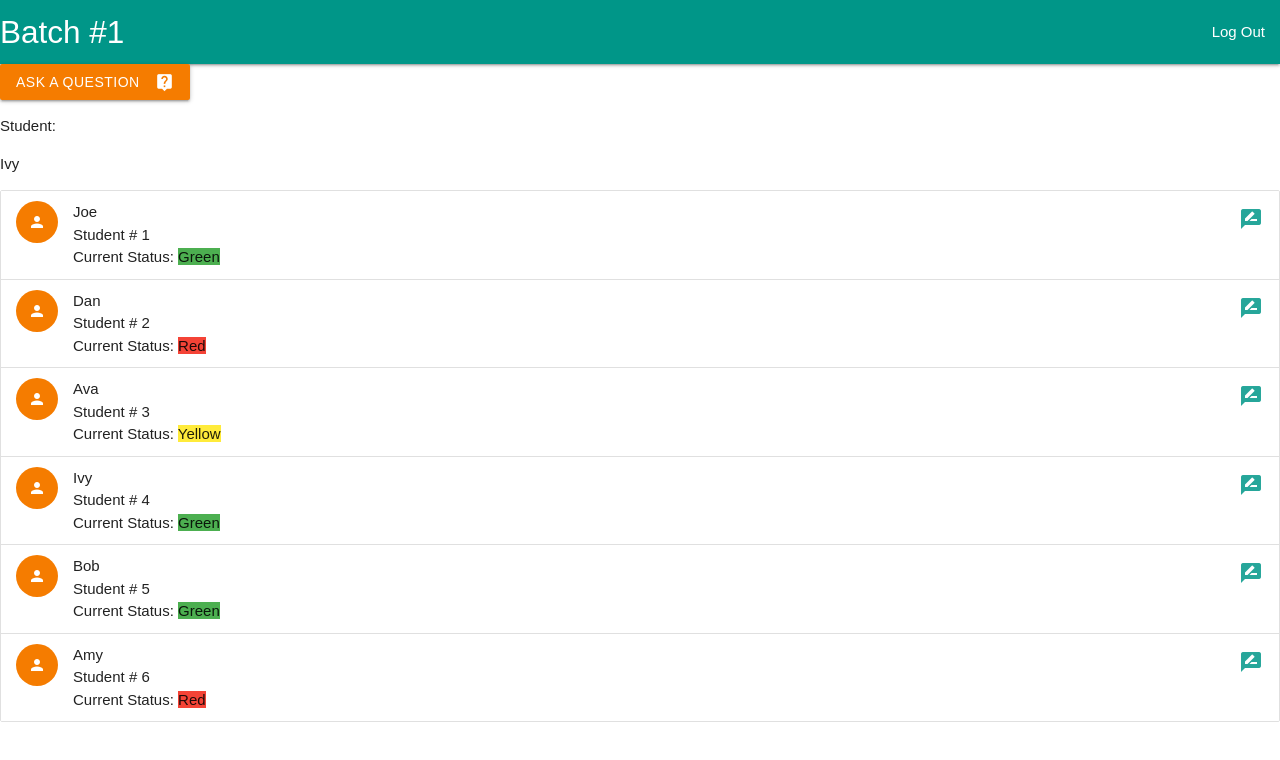
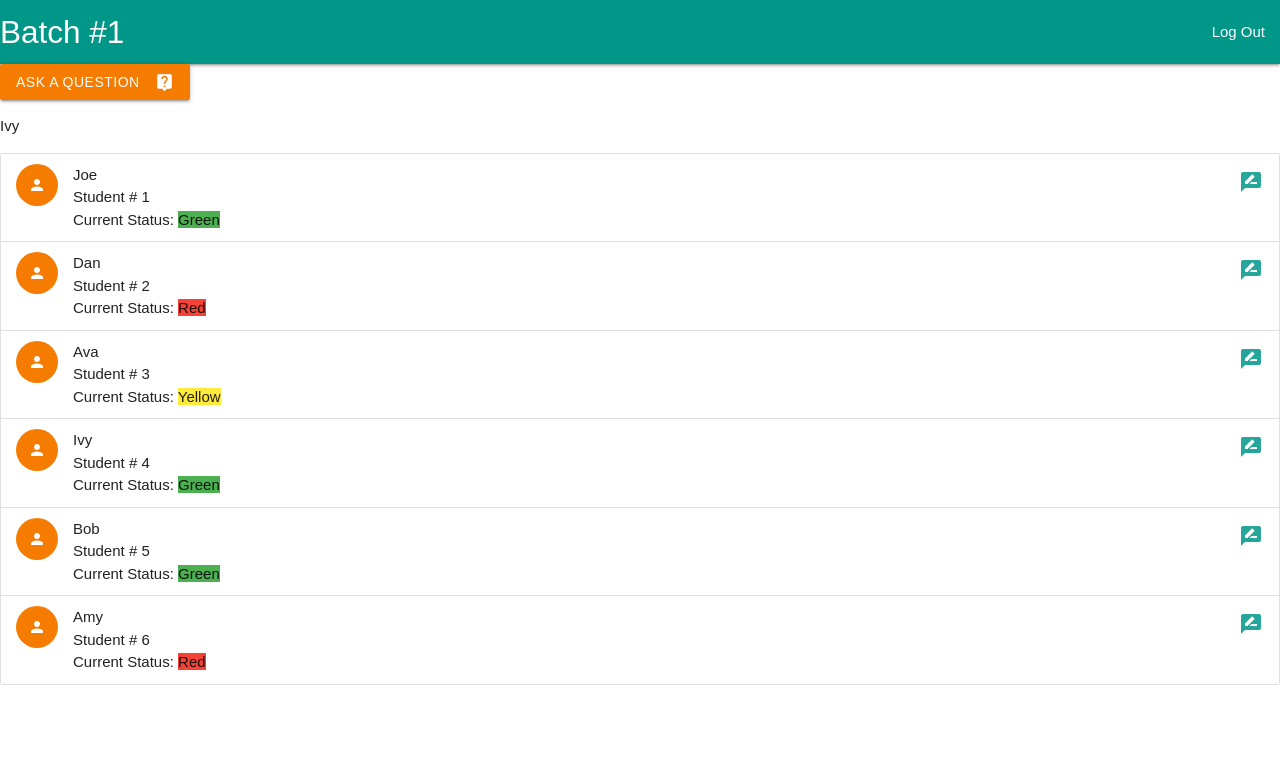
Before and after one commit to bportheine/Teachers_Evaluation_Front-End, a React (Create React App) app in the folder teacher_evalualtion_react/: page /batch in a window 1280 px wide. Shown: the top 760 px of the page. Built offline with nearby package versions, Linux system fonts and the light colour scheme.

Commit message:
before review

```diff
--- a/teacher_evalualtion_react/src/containers/Batch.js
+++ b/teacher_evalualtion_react/src/containers/Batch.js
@@ -96,22 +96,23 @@
   ]
 }
 
+//Organize students into color arrays
 const Students_Green = batch.students.filter( s => s.evaluations[0].color === 'Green')
   console.log(Students_Green)
-
 const Students_Yellow = batch.students.filter( s => s.evaluations[0].color === 'Yellow')
   console.log(Students_Yellow)
-
 const Students_Red = batch.students.filter( s => s.evaluations[0].color === 'Red')
   console.log(Students_Red)
 
+//Random variable to choose color array
 const Rand = Math.random()
   console.log(Rand)
-
+//Random variable to choose which student in array
 const getRandomInt = (min, max) => {
     return Math.floor(Math.random() * (max - min) + min);
 }
 
+//Algorithm in Action
 const Algorithm = (r) => {
   if(r <= 0.53){
     return (Students_Red[getRandomInt(0, Students_Red.length)].name)
@@ -155,8 +156,10 @@
     return (
       <div>
         <Nav content="Batch #1"/>
-        <RandomButton />
+        <div>
+          <a onClick={this.handleClick} class="orange darken-2 waves-effect waves-light btn"><i class="material-icons right">live_help</i>Ask a Question</a>
           <p>{Algorithm(Rand)}</p>
+        </div>
         <ul class="collection">
           {batch.students.map(s =>
           <li class="collection-item avatar">
--- a/teacher_evalualtion_react/src/containers/Login.js
+++ b/teacher_evalualtion_react/src/containers/Login.js
@@ -24,6 +24,9 @@
               <label for="password">Password</label>
             </div>
           </div>
+          <button href="localhost:3000/batchlist" class="btn waves-effect waves-light" type="submit" name="action">Login
+            <i class="material-icons right">send</i>
+          </button>
         </form>
       </div>
     </div>
```
Also changed, not shown: teacher_evalualtion_react/src/App.js (+4 -4 lines). Lines whose indentation alone changed are shown as unchanged.
